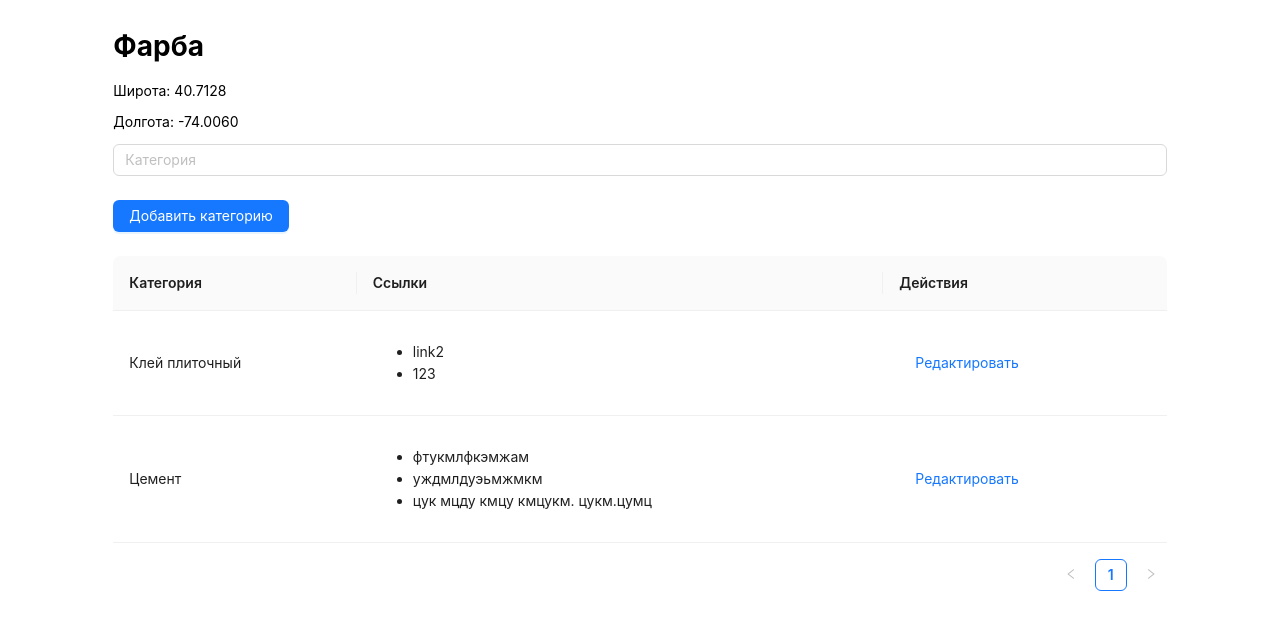
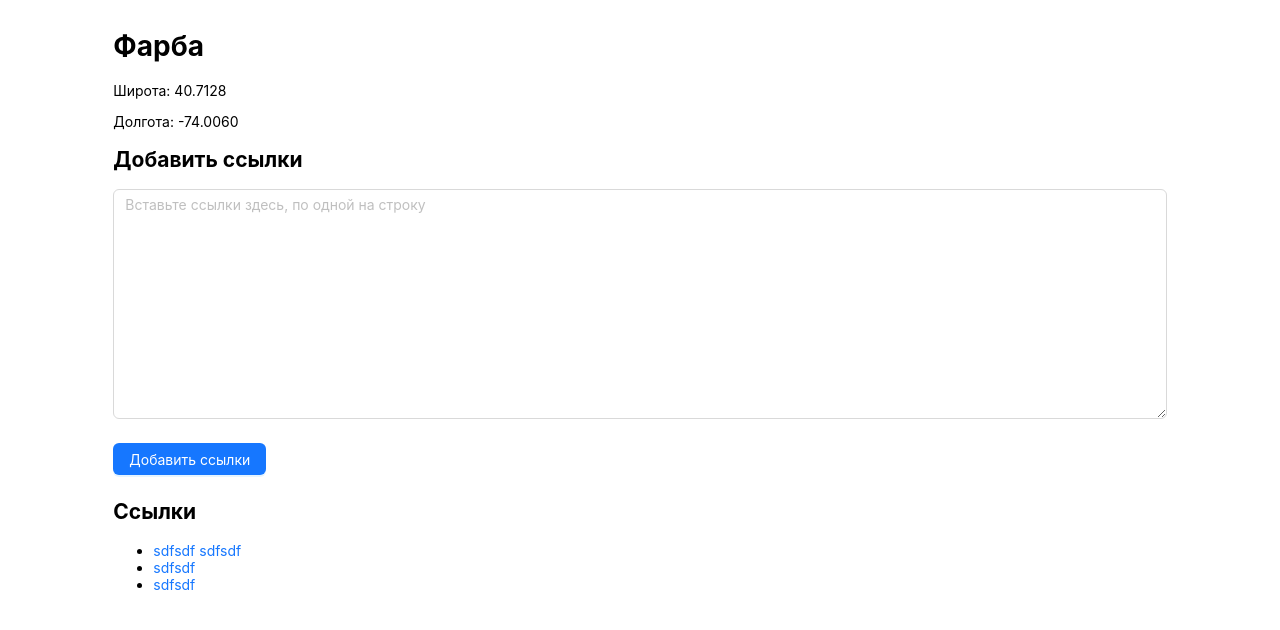
Before and after one commit to WonderrrVaflya/adminPanel, a React (Vite) app: page /stores/1 in a window 1280 px wide. Shown: the top 630 px of the page. Built offline with nearby package versions, Linux system fonts and the light colour scheme; data requests are answered from the project's data file.

Commit message:
norm version

```diff
--- a/db.json
+++ b/db.json
@@ -7,7 +7,13 @@
       "longitude": "-74.0060",
       "itemCount": 100,
       "scrapedItemCount": 80,
-      "active": true
+      "active": true,
+      "lastUpdated": "22 09 1922",
+      "links": [
+        " sdfsdf sdfsdf",
+        "sdfsdf",
+        "sdfsdf"
+      ]
     },
     {
       "id": "2",
@@ -16,6 +22,7 @@
       "longitude": "-118.2437",
       "itemCount": 200,
       "scrapedItemCount": 150,
+      "lastUpdated": "22 09 1922",
       "active": true
     },
     {
@@ -25,55 +32,18 @@
       "longitude": "55",
       "itemCount": 200,
       "scrapedItemCount": 150,
+      "lastUpdated": "22 09 1922",
       "active": true
-    }
-  ],
-  "materials": [
-    {
-      "id": "1",
-      "name": "Клей плиточный",
-      "storeId": "1",
-      "links": [
-        "link2",
-        "123"
-      ]
     },
     {
-      "id": "2",
-      "name": "Кирпич",
-      "storeId": "2",
-      "links": [
-        "link3"
-      ]
-    },
-    {
-      "id": "5845",
-      "name": "аааа",
-      "storeId": "2",
-      "links": [
-        "123123",
-        "123123"
-      ]
-    },
-    {
-      "id": "269c",
-      "name": "Цемент",
-      "storeId": "1",
-      "links": [
-        "фтукмлфкэмжам",
-        "уждмлдуэьмжмкм",
-        "цук мцду кмцу кмцукм. цукм.цумц"
-      ]
-    },
-    {
-      "id": "c497",
-      "name": "кателец",
-      "storeId": "1717837837990",
-      "links": [
-        "1323221",
-        "32542453657",
-        "пшщпшгпдщпш"
-      ]
+      "id": "1718013246051",
+      "name": "1234",
+      "latitude": "234",
+      "longitude": "234",
+      "itemCount": 200,
+      "scrapedItemCount": 150,
+      "lastUpdated": "22 09 1922",
+      "active": true
     }
   ]
 }
--- a/src/App.tsx
+++ b/src/App.tsx
@@ -2,7 +2,6 @@ import React from 'react';
 import { BrowserRouter as Router, Routes, Route } from 'react-router-dom';
 import Home from './pages/Home';
 import StorePage from './pages/StorePage';
-import MaterialPage from './pages/MaterialPage';
 
 const App: React.FC = () => {
   return (
@@ -10,7 +9,6 @@ const App: React.FC = () => {
       <Routes>
         <Route path="/" element={<Home />} />
         <Route path="/stores/:id" element={<StorePage />} />
-        <Route path="/materials/:id" element={<MaterialPage />} />
       </Routes>
     </Router>
   );
--- a/src/components/StoreList.tsx
+++ b/src/components/StoreList.tsx
@@ -43,7 +43,7 @@ const StoreList: React.FC<StoreListProps> = ({ stores, onToggleActive }) => {
             <SettingOutlined style={{ marginRight: 10 }} />
           </Popover>
           <span style={{ cursor: 'pointer', color: '#1890ff' }} onClick={() => navigate(`/stores/${record.id}`)}>
-          {text}
+            {text}
           </span>
         </>
       ),
@@ -57,6 +57,11 @@ const StoreList: React.FC<StoreListProps> = ({ stores, onToggleActive }) => {
       title: 'Запарсено за сегодня',
       dataIndex: 'scrapedItemCount',
       key: 'scrapedItemCount',
+    },
+    {
+      title: 'Последнее обновление',
+      dataIndex: 'lastUpdated',
+      key: 'lastUpdated',
     },
     {
       title: 'Активность',
--- a/src/pages/MaterialPage.tsx
+++ /dev/null
@@ -1,92 +0,0 @@
-import React, { useState, useEffect } from 'react';
-import { useParams } from 'react-router-dom';
-import axios from 'axios';
-import { Material } from '../types';
-import { Table, Button, Form, Input, Col, Row } from 'antd';
-
-const MaterialPage: React.FC = () => {
-  const { id } = useParams<{ id: string }>();
-  const [material, setMaterial] = useState<Material | null>(null);
-  const [form] = Form.useForm();
-
-  useEffect(() => {
-    const fetchMaterial = async () => {
-      try {
-        const response = await axios.get(`http://localhost:5000/materials/${id}`);
-        setMaterial(response.data);
-      } catch (error) {
-        console.error('Ошибка получения материалов:', error);
-      }
-    };
-
-    fetchMaterial();
-  }, [id]);
-
-  const addLink = async (values: any) => {
-    try {
-      if (material) {
-        const updatedMaterial = { ...material, links: [...material.links, values.link] };
-        await axios.put(`http://localhost:5000/materials/${id}`, updatedMaterial);
-        setMaterial(updatedMaterial);
-        form.resetFields();
-      }
-    } catch (error) {
-      console.error('Ошибка добаволения ссыоки:', error);
-    }
-  };
-
-  const removeLink = async (linkToRemove: string) => {
-    try {
-      if (material) {
-        const updatedLinks = material.links.filter(link => link !== linkToRemove);
-        const updatedMaterial = { ...material, links: updatedLinks };
-        await axios.put(`http://localhost:5000/materials/${id}`, updatedMaterial);
-        setMaterial(updatedMaterial);
-      }
-    } catch (error) {
-      console.error('Ошибка удаления ссылки:', error);
-    }
-  };
-
-  const columns = [
-    {
-      title: 'Ссылка',
-      dataIndex: 'link',
-      key: 'link',
-    },
-    {
-      title: 'Действия',
-      key: 'actions',
-      render: (_: any, record: { link: string }) => (
-        <Button type="text" danger onClick={() => removeLink(record.link)}>
-          Удалить
-        </Button>
-      ),
-    },
-  ];
-
-  return (
-    <Row justify="center" style={{ marginTop: '50px' }}>
-        <Col span={20}>
-            <div>
-            {material && (
-                <div>
-                <h1>{material.name}</h1>
-                <Form form={form} onFinish={addLink}>
-                    <Form.Item name="link" rules={[{ required: true, message: 'Добавьте ссылку!' }]}>
-                    <Input placeholder="Ссылка" />
-                    </Form.Item>
-                    <Form.Item>
-                    <Button type="primary" htmlType="submit">Добавить</Button>
-                    </Form.Item>
-                </Form>
-                <Table columns={columns} dataSource={material.links.map(link => ({ link }))} rowKey="link" />
-                </div>
-            )}
-            </div>
-        </Col>
-    </Row>
-  );
-};
-
-export default MaterialPage;
--- a/src/pages/StorePage.tsx
+++ b/src/pages/StorePage.tsx
@@ -1,15 +1,13 @@
 import React, { useState, useEffect } from 'react';
-import { useParams, useNavigate } from 'react-router-dom';
+import { useParams } from 'react-router-dom';
 import axios from 'axios';
-import { Store, Material } from '../types';
-import { Table, Button, Form, Input, Col, Row } from 'antd';
+import { Store } from '../types';
+import { Button, Form, Input, Col, Row } from 'antd';
 
 const StorePage: React.FC = () => {
   const { id } = useParams<{ id: string }>();
   const [store, setStore] = useState<Store | null>(null);
-  const [materials, setMaterials] = useState<Material[]>([]);
   const [form] = Form.useForm();
-  const navigate = useNavigate();
 
   useEffect(() => {
     const fetchStore = async () => {
@@ -21,58 +19,20 @@ const StorePage: React.FC = () => {
       }
     };
 
-    const fetchMaterials = async () => {
+    fetchStore();
+  }, [id]);
+
+  const addLinks = async (values: any) => {
     try {
-        const response = await axios.get(`http://localhost:5000/materials?storeId=${id}`);
-        setMaterials(response.data);
+      const newLinks = values.links.split('\n').filter((link: string) => link.trim() !== '');
+      const updatedStore = { ...store, links: newLinks };
+      await axios.put(`http://localhost:5000/stores/${id}`, updatedStore);
+      setStore(updatedStore as Store);
+      form.resetFields();
     } catch (error) {
-        console.error('Ошибка получения материалов:', error);
+      console.error('Ошибка добавления ссылок:', error);
     }
   };
-
-    fetchStore();
-    fetchMaterials();
-  }, [id]);
-
-  const addMaterial = async (values: any) => {
-    try {
-      const newMaterial = { ...values, storeId: id, links: [] };
-      const response = await axios.post('http://localhost:5000/materials', newMaterial);
-      setMaterials([...materials, response.data]);
-      form.resetFields();
-    } catch (error) {
-      console.error('Ошибка добавления материалов:', error);
-    }
-  };
-
-  const columns = [
-    {
-      title: 'Категория',
-      dataIndex: 'name',
-      key: 'name',
-    },
-    {
-      title: 'Ссылки',
-      dataIndex: 'links',
-      key: 'links',
-      render: (links: string[]) => (
-        <ul>
-          {links.map((link, index) => (
-            <li key={index}>{link}</li>
-          ))}
-        </ul>
-      ),
-    },
-    {
-      title: 'Действия',
-      key: 'actions',
-      render: (_: any, record: Material) => (
-        <Button type="link" onClick={() => navigate(`/materials/${record.id}`)}>
-          Редактировать
-        </Button>
-      ),
-    },
-  ];
 
   return (
     <Row justify="center" style={{ marginTop: '10px' }}>
@@ -83,15 +43,29 @@ const StorePage: React.FC = () => {
               <h1>{store.name}</h1>
               <p>Широта: {store.latitude}</p>
               <p>Долгота: {store.longitude}</p>
-                <Form form={form} onFinish={addMaterial}>
-                    <Form.Item name="name" rules={[{ required: true, message: 'Введите название категории!' }]}>
-                    <Input placeholder="Категория" />
+              <h2>Добавить ссылки</h2>
+              <Form form={form} onFinish={addLinks}>
+                <Form.Item name="links" rules={[{ required: true, message: 'Введите ссылки!' }]}>
+                  <Input.TextArea rows={10} placeholder="Вставьте ссылки здесь, по одной на строку" />
                 </Form.Item>
                 <Form.Item>
-                    <Button type="primary" htmlType="submit">Добавить категорию</Button>
+                  <Button type="primary" htmlType="submit">Добавить ссылки</Button>
                 </Form.Item>
               </Form>
-                <Table columns={columns} dataSource={materials} rowKey="id" />
+              {store.links && store.links.length > 0 && (
+                <div>
+                  <h2>Ссылки</h2>
+                  <ul>
+                    {store.links.map((link: string, index: number) => (
+                      <li key={index}>
+                        <a href={link} target="_blank" rel="noopener noreferrer">
+                          {link}
+                        </a>
+                      </li>
+                    ))}
+                  </ul>
+                </div>
+              )}
             </div>
           )}
         </div>
```
Also changed, not shown: src/types.d.ts (+2 -7 lines). Lines whose indentation alone changed are shown as unchanged.
